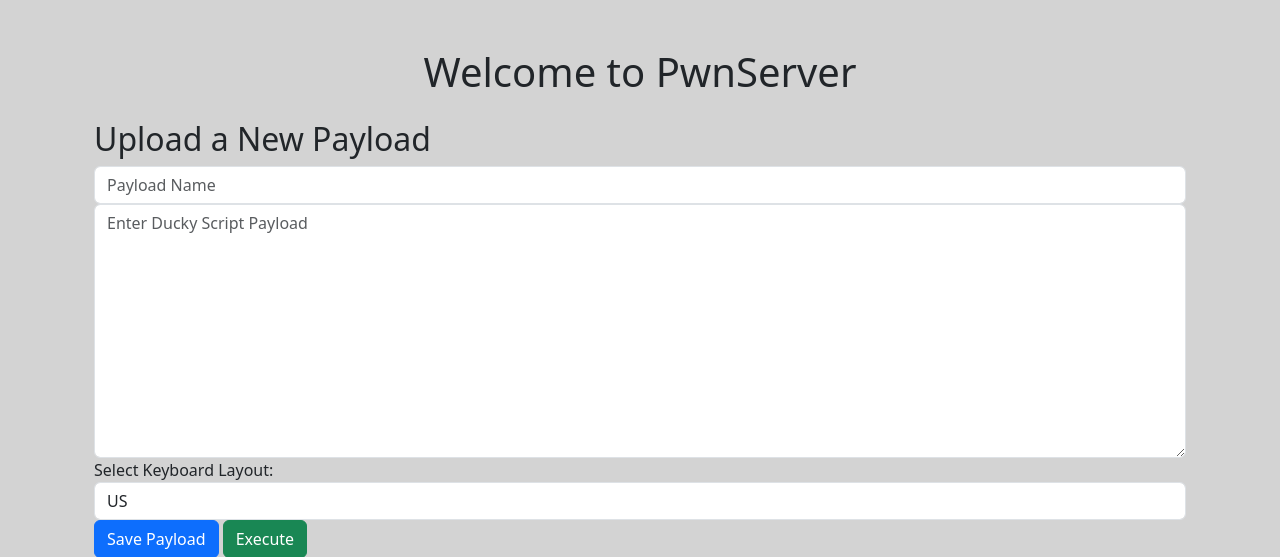
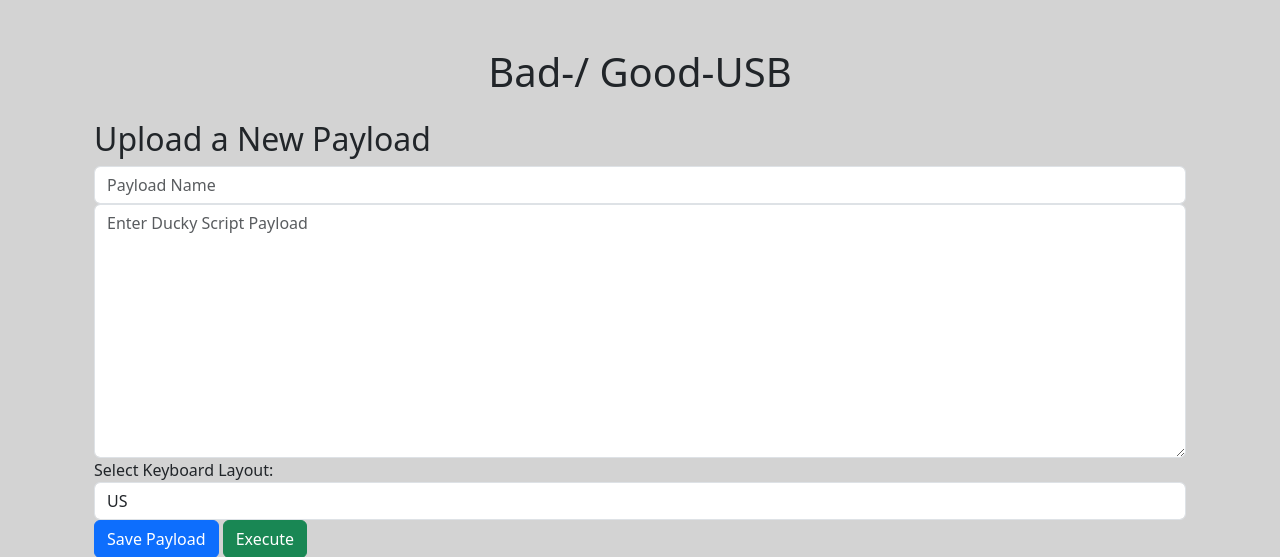
Before and after one commit to maodisa/pwnServer, a Flask app: page /badUSB/ in a window 1280 px wide. Shown: the part 56-613 px from the top of the page. Run offline with Flask 3, Linux system fonts and the light colour scheme.

Commit message:
fix bad usb

```diff
--- a/app/admin/blueprints/badUSB/templates/badUSB/index.html
+++ b/app/admin/blueprints/badUSB/templates/badUSB/index.html
@@ -8,7 +8,7 @@
 
 {% block main %}
     <div class="container mt-5">
-        <h1 class="text-center">Welcome to PwnServer</h1>
+        <h1 class="text-center">Bad-/ Good-USB</h1>
 
         <h2 class="mt-4">{% if edit_mode %}Edit{% else %}Upload a New{% endif %} Payload</h2>
 
```
